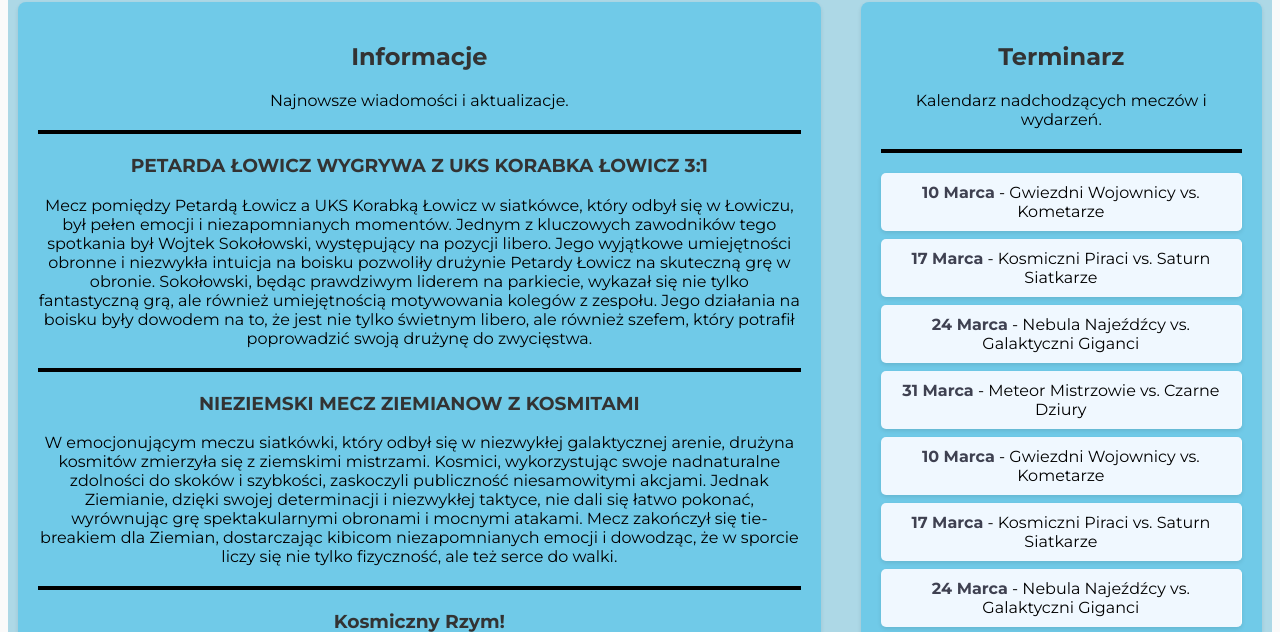
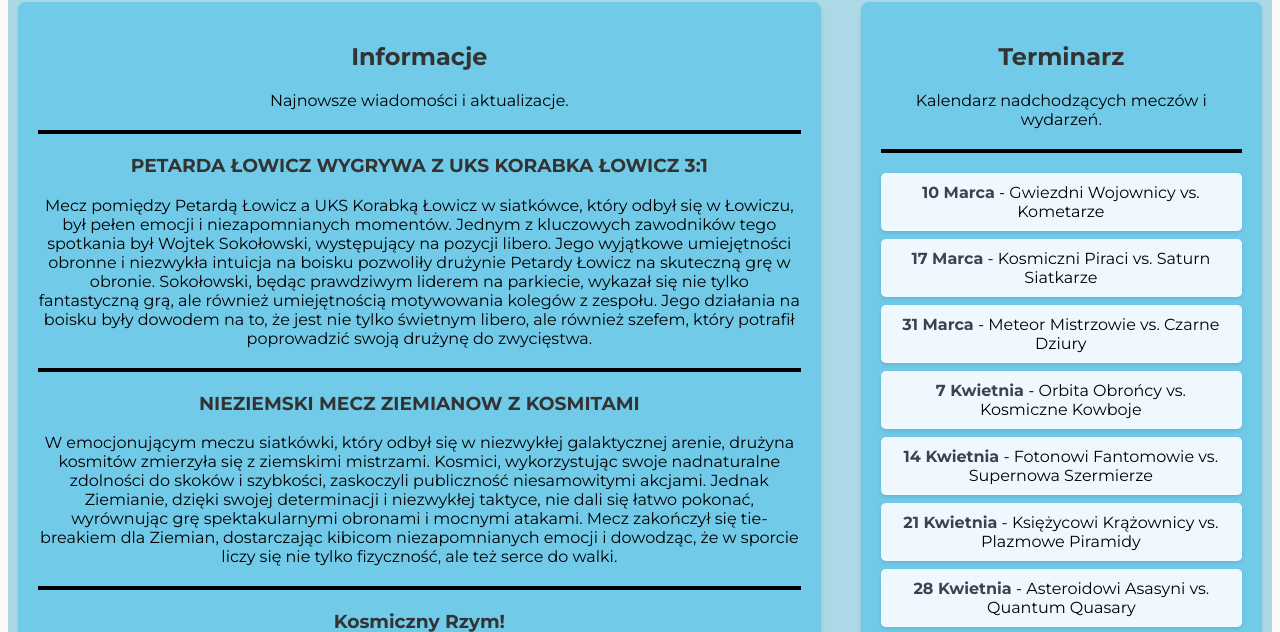
Before and after one commit to Sokulele/pwi-repository, a website: page index.html in a window 1280 px wide. Shown: the part 167-799 px from the top of the page. Drawn offline with Linux system fonts and the light colour scheme.

Commit message:
adden new matches to timetable

```diff
--- a/index.html
+++ b/index.html
@@ -225,12 +225,12 @@
       <ul class="timetable">
         <li><span class="date">10 Marca</span> - Gwiezdni Wojownicy vs. Kometarze</li>
         <li><span class="date">17 Marca</span> - Kosmiczni Piraci vs. Saturn Siatkarze</li>
-        <li><span class="date">24 Marca</span> - Nebula Najeźdźcy vs. Galaktyczni Giganci</li>
         <li><span class="date">31 Marca</span> - Meteor Mistrzowie vs. Czarne Dziury</li>
-        <li><span class="date">10 Marca</span> - Gwiezdni Wojownicy vs. Kometarze</li>
-        <li><span class="date">17 Marca</span> - Kosmiczni Piraci vs. Saturn Siatkarze</li>
-        <li><span class="date">24 Marca</span> - Nebula Najeźdźcy vs. Galaktyczni Giganci</li>
-        <li><span class="date">31 Marca</span> - Meteor Mistrzowie vs. Czarne Dziury</li>
+        <li><span class="date">7 Kwietnia</span> - Orbita Obrońcy vs. Kosmiczne Kowboje</li>
+        <li><span class="date">14 Kwietnia</span> - Fotonowi Fantomowie vs. Supernowa Szermierze</li>
+        <li><span class="date">21 Kwietnia</span> - Księżycowi Krążownicy vs. Plazmowe Piramidy</li>
+        <li><span class="date">28 Kwietnia</span> - Asteroidowi Asasyni vs. Quantum Quasary</li>
+
       </ul>
     </div>
   </div>
```
